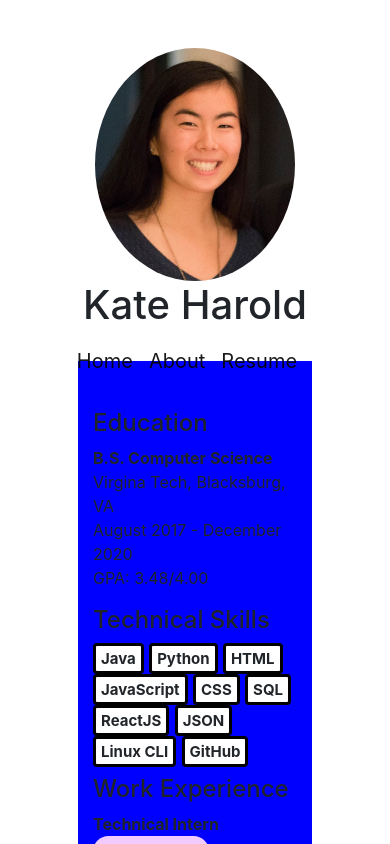
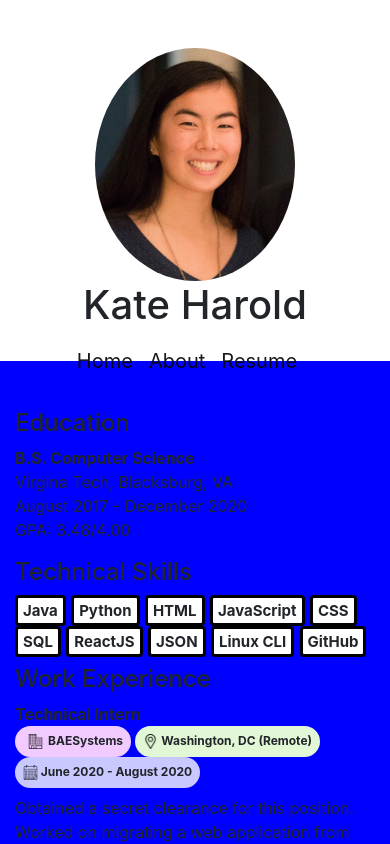
Before and after one commit to katieh98/personal-site, a React (Create React App) app: page / in a window 390 px wide. Shown: the top 844 px of the page. Built offline with nearby package versions, Linux system fonts and the light colour scheme.

Commit message:
Update App.css

```diff
--- a/src/App.css
+++ b/src/App.css
@@ -67,15 +67,18 @@ p {
   text-align: left;
 }
 
+.container {
+  width: 60%;
+}
+
 @media only screen and (max-width: 760px) {
   .container {
     text-align: center;
     background-color: blue;
+    margin-left: 0;
+    margin-right: 0;
+    width: 100%;
   }
-}
-
-.container {
-  width: 60%;
 }
 
 .company {
```
